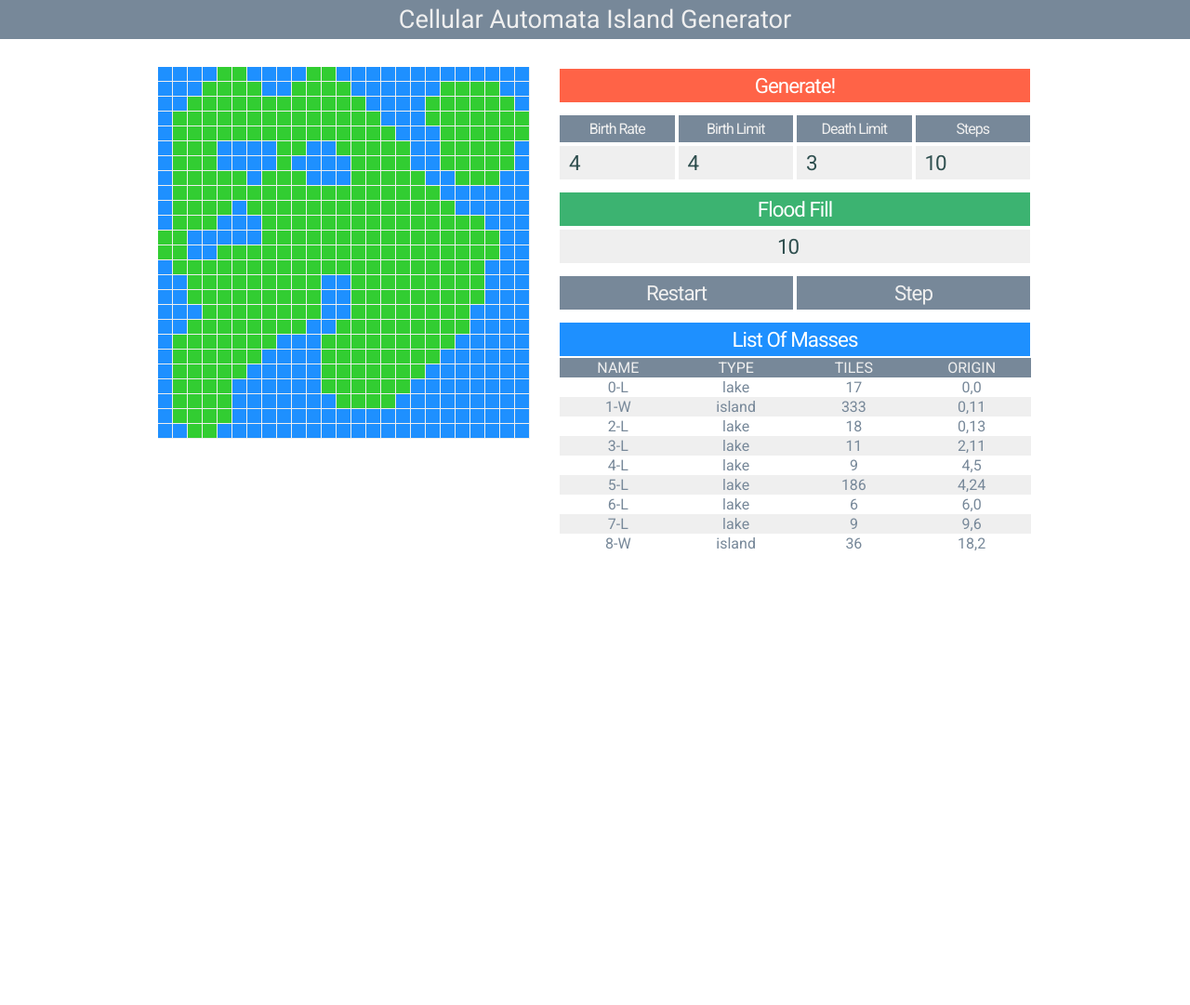
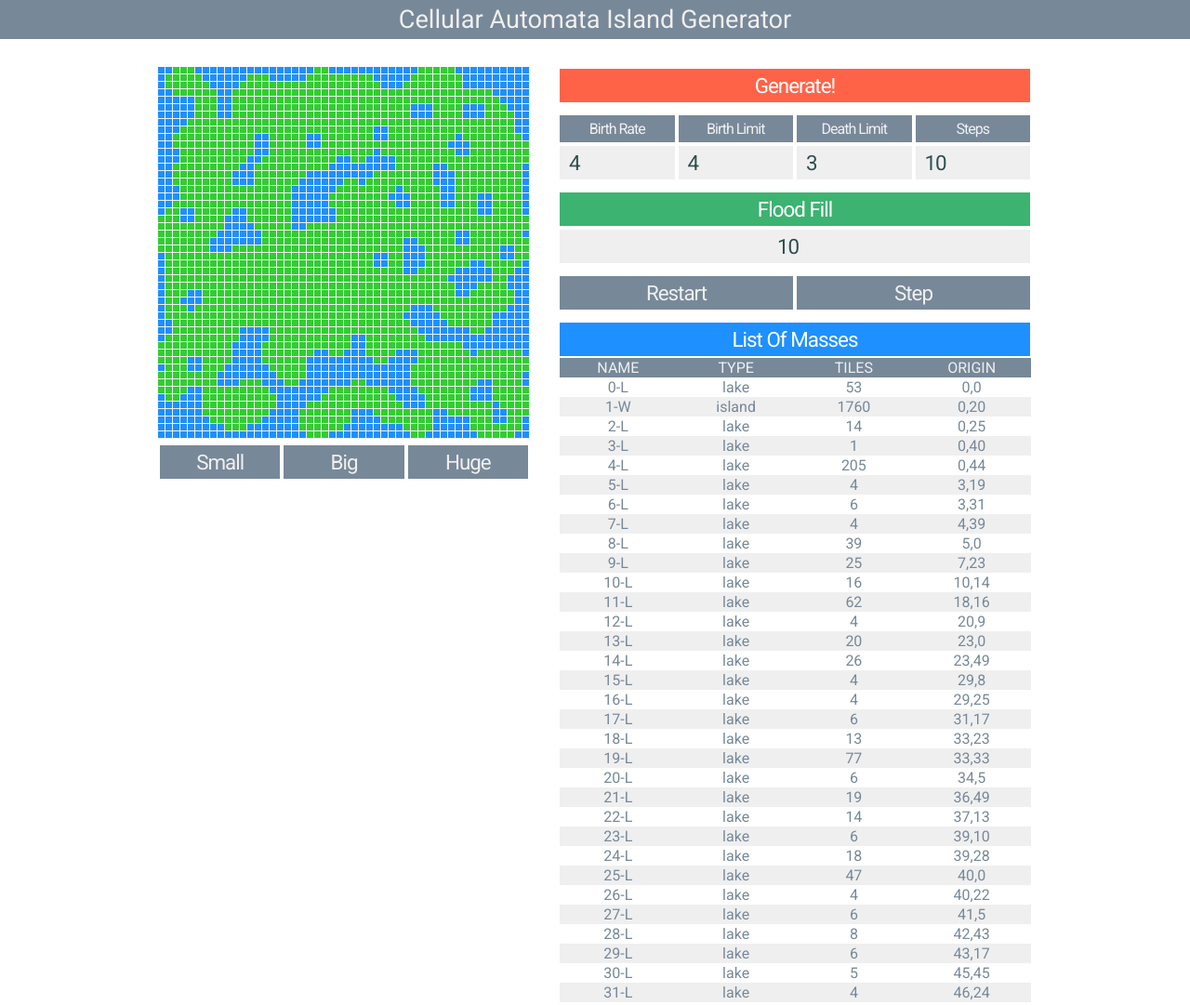
Before and after one commit to Aloinn/CellularAutomata, a plain HTML site: page index.html in a window 1280 px wide. Shown: the top 1081 px of the page at 93% size. Before the commit the page ends 800 px from the top, so only its background shows below. Drawn offline with Linux system fonts and the light colour scheme.

Commit message:
Added MAP SIZE buttons
- Added size buttons
There is now an option to choose between 25x25, 50x50, 100x100 grids
- Added cases that needs to be fixed

```diff
--- a/index.html
+++ b/index.html
@@ -17,7 +17,7 @@
         display: block;
         margin: auto;
         margin-top:30px;
-        margin-bottom:20px;
+        margin-bottom:5px;
       }
       .flex-container{
         width:100%;;
@@ -123,12 +123,20 @@
         flex:1;
       }
 
+      #SIZE{
+        width:400px;
+      }
+
       @media only screen and (min-width : 800px) {
         #everything{
           display:flex;
         }
+        #SIZE{
+          margin:0px 15px 30px 30px;
+          height:auto;
+        }
         #myCanvas{
-          margin:30px 15px 30px 30px;
+          margin:30px 15px 5px 30px;
         }
         #tools{
           flex:1;
@@ -148,8 +156,18 @@
   <body>
     <h1 class="g"> Cellular Automata Island Generator</h1>
     <div id="everything">
+
+      <div id="LEFT">
       <canvas id="myCanvas" width ="400" height="400">
       </canvas>
+
+      <div class="flex-container" id="SIZE">
+        <a class="flex-item g" href="#" onClick="small(); CA.run();">Small</a>
+        <a class="flex-item g" href="#" onClick="big(); CA.run();">Big</a>
+        <a class="flex-item g" href="#" onClick="huge(); CA.run();">huge</a>
+      </div>
+      </div>
+
       <div id="tools">
         <div class = "flex-container big">
           <a class="flex-item r" href="#" onClick="generate()">Generate!</a>
--- a/script.js
+++ b/script.js
@@ -8,8 +8,8 @@ function generate(){
 
 // LIMITS NUMERIC INPUT BY PUTTING MAX/MIN
 document.getElementById("FLOOD").oninput = function () {
-    if (this.value > 50) {
-        this.value = 50;
+    if (this.value > 150) {
+        this.value = 150;
     }
 }
 document.getElementById("STEPS").oninput = function () {
@@ -18,6 +18,7 @@ document.getElementById("STEPS").oninput = function () {
     }
 }
 
+// CREATE A TABLE
 function createTable(masses) {
   var html = "<table>";
 
@@ -35,11 +36,29 @@ function createTable(masses) {
   document.getElementById("masslist").innerHTML = html;
 }
 
-//Array.prototype.forEach.call(parent.children,
 // BASE STATS
-var radius = 16;
-var height = 25;
-var width = 25;
+var radius = 8;
+var height = 50;
+var width = 50;
+
+// CHANGE SIZES OF MAP
+function big(){
+  radius = 8;
+  height = 50;
+  width = 50;
+}
+
+function small(){
+  radius = 16;
+  height = 25;
+  width = 25;
+}
+
+function huge(){
+  radius = 4;
+  height = 100;
+  width = 100;
+}
 
 // RENDERS THE MAP
 function render(){
@@ -346,6 +365,7 @@ var CA = {
 
   // RENDER THE MAP 2D ARRAY
   render(){
+    ctx.clearRect(0,0,400,400);
     for(var x = 0; x < width; x++){
         for(var y = 0; y < height; y++){
             this.draw(x,y)
```
Also changed, not shown: Cases/a1.png (added), Cases/a2.png (added), Cases/b1.png (added), Cases/b2.png (added), Cases/c1.png (added), Cases/c2.png (added).
